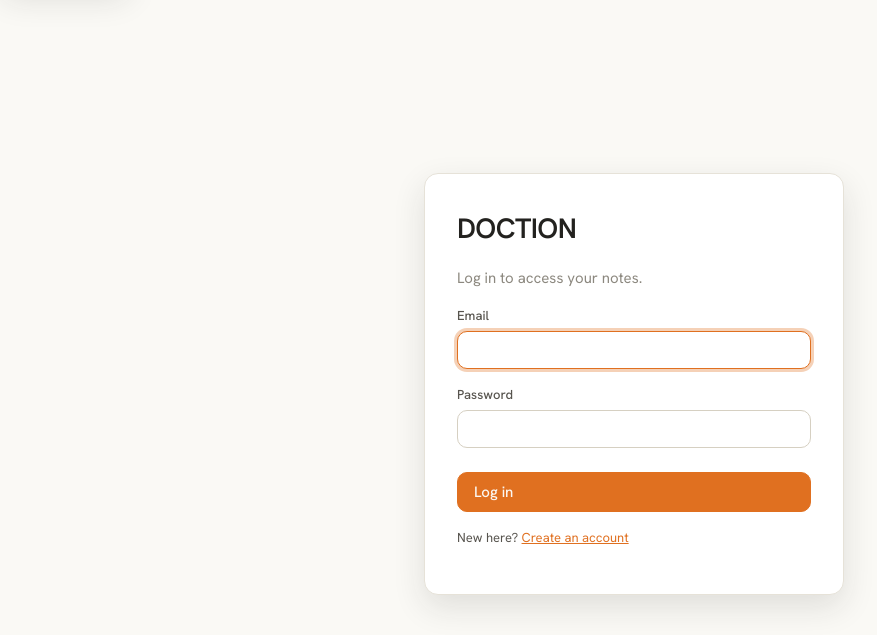
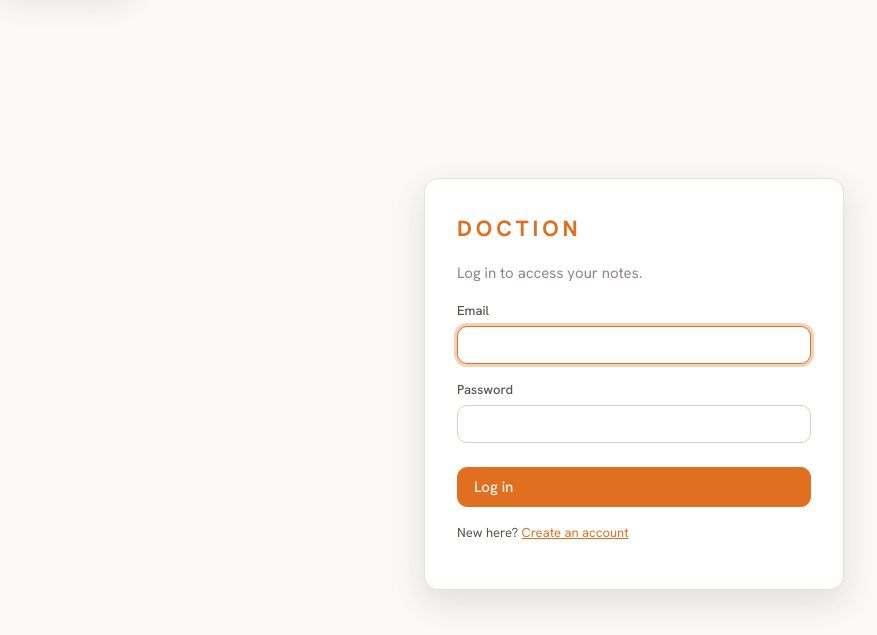
Before and after one commit to dny1020/doction, a FastAPI app: page /login in a window 1280 px wide. Shown: the top 635 px of the page, without its empty margins (6-883 px from the left). Run offline with FastAPI, Linux system fonts and the light colour scheme; parts of the project's set-up code (start-up, migrations or seed data) failed here and were passed over; some libraries are stand-ins or nearby versions.

Commit message:
fix(auth): restore accent color on login DOCTION wordmark

```diff
--- a/app/static/style.css
+++ b/app/static/style.css
@@ -1300,7 +1300,9 @@ mark, .prose mark { background: var(--accent-soft); color: var(--accent-press);
   color: var(--fg-1);
 }
 
-.auth-brand {
+/* Scoped above `.auth-card h1` so the brand wordmark keeps its tracked accent
+   treatment instead of inheriting the plain ink heading style (register's h1). */
+.auth-card .auth-brand {
   font-family: var(--font-sans);
   font-size: var(--text-xl);
   font-weight: 700;
```
